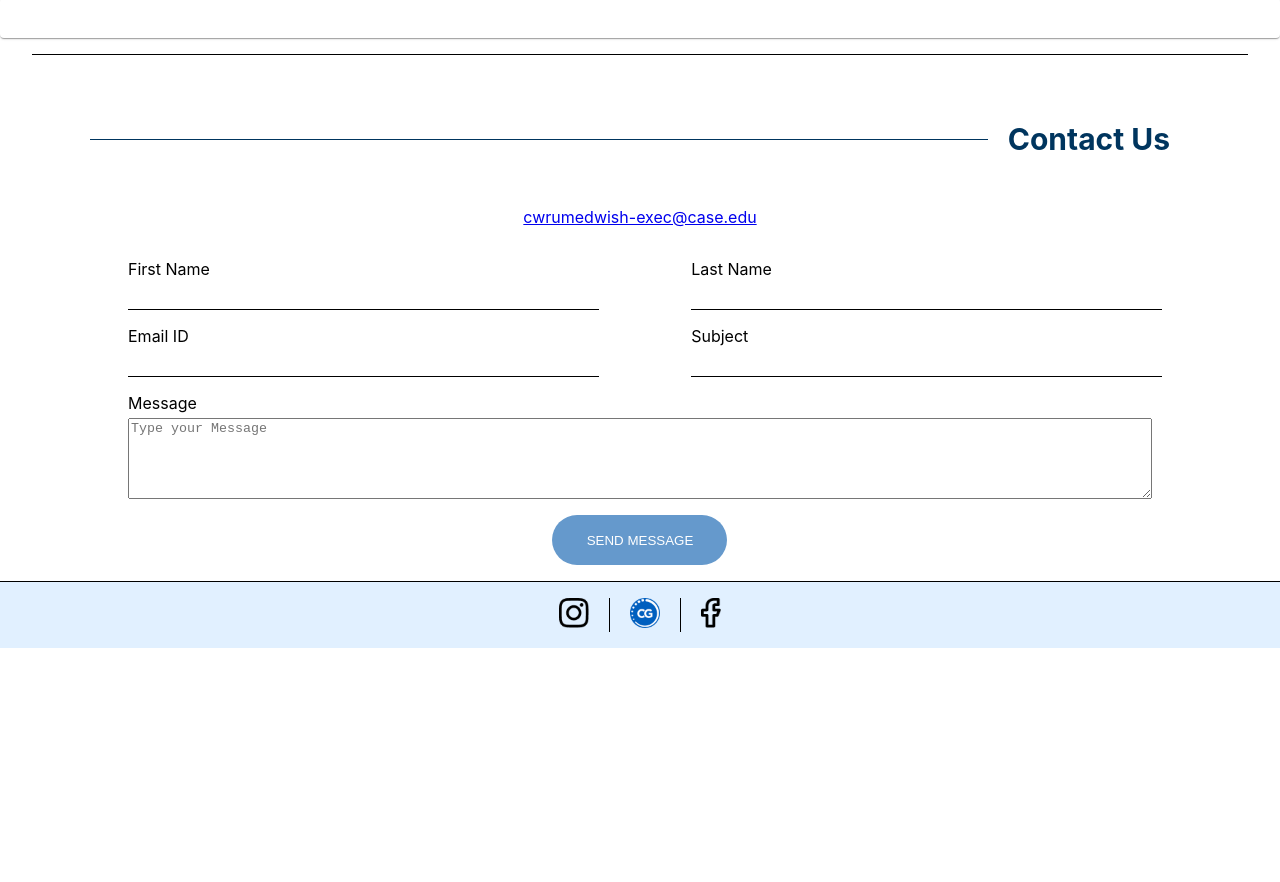
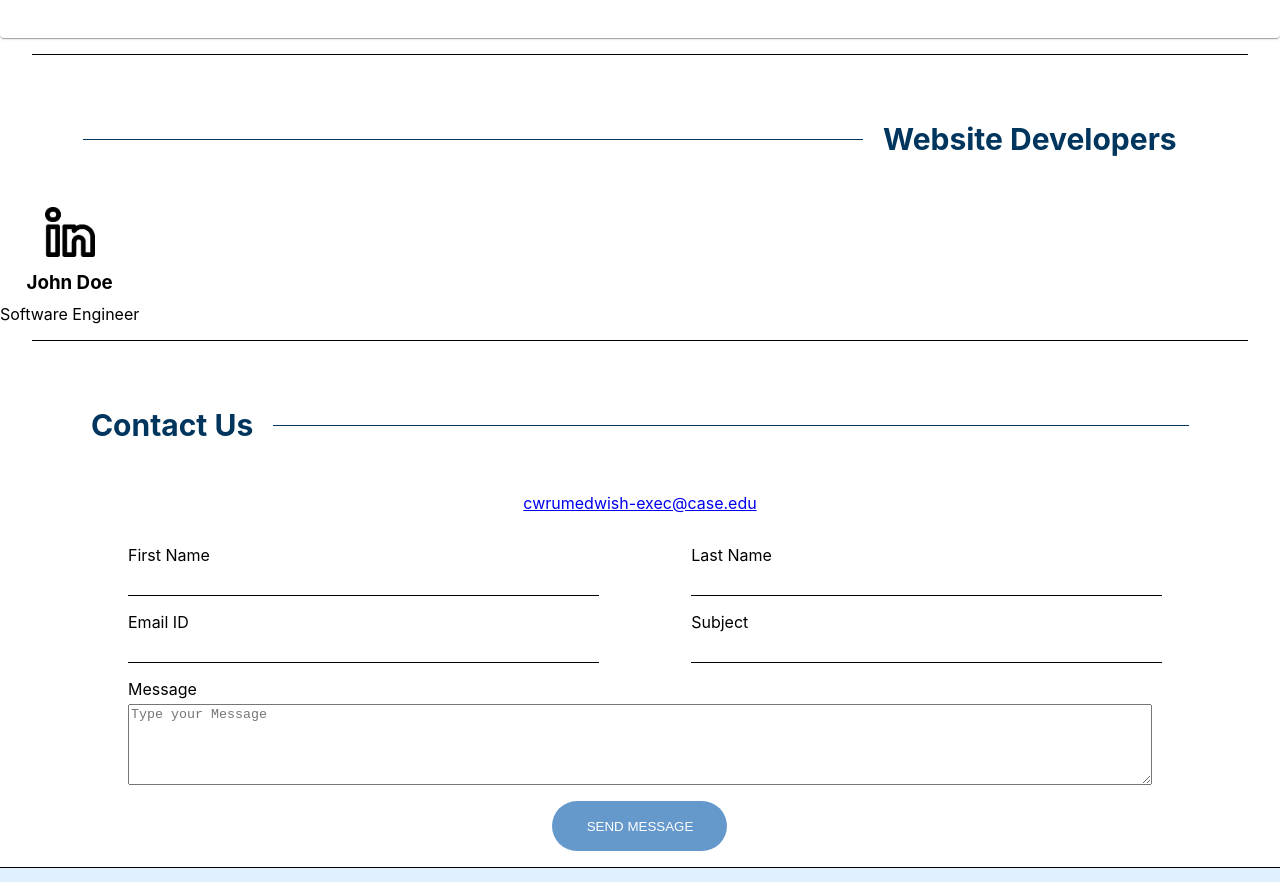
Before and after one commit to roshankern/CWRU-MedWish-Website, a React (Create React App) app: page /team in a window 1280 px wide. Shown: the part 1320-2202 px from the top of the page. Before the commit the page ends 1968 px from the top, so only its background shows below. Built offline with nearby package versions, Linux system fonts and the light colour scheme; no server answers; the HTML template or start-up script is replaced by a standard one.

Commit message:
update team page format

```diff
--- a/src/pages/TeamPage/TeamCard.js
+++ b/src/pages/TeamPage/TeamCard.js
@@ -54,7 +54,7 @@ function TeamCard({ name, position, linkedin_link, mailto_link, image_link }) {
 
         <CardMedia
           component="img"
-          style={{ height: '20px', width: '20px' }}
+          style={{ height: '20px', width: '25px' }}
           image={mailToImage}
           alt={name}
           onClick={handleMailToClick}
--- a/src/pages/TeamPage/TeamPage.js
+++ b/src/pages/TeamPage/TeamPage.js
@@ -2,6 +2,7 @@
 import React, { useState, useEffect, useRef } from "react";
 import { Card, Typography, Grid, CardContent } from '@mui/material';
 import teamHeaderImage from './images/TeamHeaderPhoto.png';
+import linkedInImage from './images/linkedInImage.png';
 import TeamCard from './TeamCard';
 import emailjs from 'emailjs-com';
 
@@ -11,9 +12,6 @@ import "../../styles.css";
 
 function TeamPage() {
 
-  /**
-   * Set up Contact Form functionality
-   */
   const contactUs_link = "cwrumedwish-exec@case.edu";
 
   const form = useRef();
@@ -33,10 +31,6 @@ function TeamPage() {
       );
   };
 
-
-  /**
-   * Fetch data from Google Sheets
-   */
   const [events, setEvents] = useState([]);
 
   useEffect(() => {
@@ -54,6 +48,22 @@ function TeamPage() {
 
     fetchEvents();
   }, []);
+
+  const DevProfileCard = ({ name, role, linkedin_link }) => {
+    return (
+      <div style={{ display: 'flex', alignItems: 'center', gap: '20px' }}>
+        <div>
+          <a href={linkedin_link} target="_blank" rel="noopener noreferrer">
+            <img src={linkedInImage} alt={`${name}'s LinkedIn`} style={{ width: '50px', height: '50px' }} />
+          </a>
+          <div style={{ margin: '0' }}>
+            <h3 style={{ margin: '10px' }}>{name}</h3>
+            <p style={{ margin: '0' }}>{role}</p>
+          </div>
+        </div>
+      </div>
+    );
+  };
 
   return (
     <div className="TeamPage">
@@ -99,8 +109,21 @@ function TeamPage() {
       <div className="spacer-line"> </div>
       <div className="spacer"></div>
 
+      <HeaderComponent title="Website Developers" orientation="right" />
 
-      <HeaderComponent title="Contact Us" orientation="right" />
+
+      <DevProfileCard
+        name="John Doe"
+        role="Software Engineer"
+        linkedin_link="https://www.linkedin.com/in/johndoe/"
+      />
+
+      <div className="spacer"></div>
+      <div className="spacer-line"> </div>
+      <div className="spacer"></div>
+
+
+      <HeaderComponent title="Contact Us" orientation="left" />
 
       <div className="email-link">
         <a href={`mailto:${contactUs_link}`}>cwrumedwish-exec@case.edu</a>
```
Also changed, not shown: src/pages/TeamPage/images/linkedInImage.png, src/pages/TeamPage/images/mailToImage.png.
